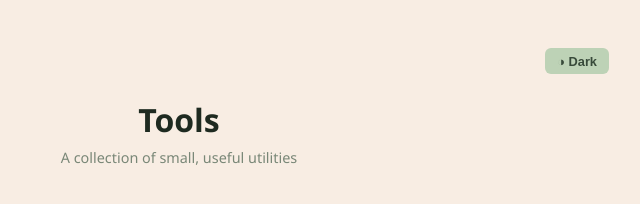
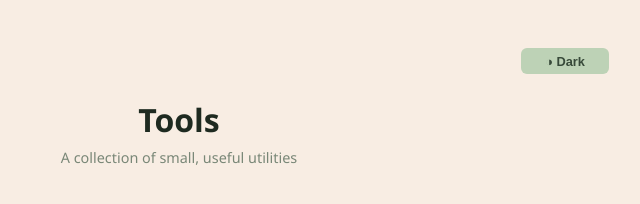
Before and after one commit to madhurya27/tools, a plain HTML site: page index.html in a window 1280 px wide. Shown: the top 204 px of the page, 461-1101 px from the left. Drawn offline with Linux system fonts and the light colour scheme.

Commit message:
Use ◑ icon for both theme toggle states; fix button width
Both light and dark mode buttons now show ◑ for visual consistency.
Added min-width to .theme-toggle so the button doesn't resize on toggle.

```diff
--- a/index.html
+++ b/index.html
@@ -77,7 +77,7 @@
 
     function applyTheme(theme) {
       html.setAttribute('data-theme', theme);
-      btn.textContent = theme === 'light' ? '◑ Dark' : '◐ Light';
+      btn.textContent = theme === 'light' ? '◑ Dark' : '◑ Light';
     }
 
     function toggleTheme() {
--- a/theme.css
+++ b/theme.css
@@ -91,6 +91,8 @@ body {
   font-weight: 600;
   cursor: pointer;
   transition: background 0.2s, color 0.2s;
+  min-width: 5.5rem;
+  text-align: center;
 }
 
 .theme-toggle:hover {
```
Also changed, not shown: itinerary.html (+1 -1 lines), phonetic-converter.html (+1 -1 lines), template.html (+1 -1 lines).
